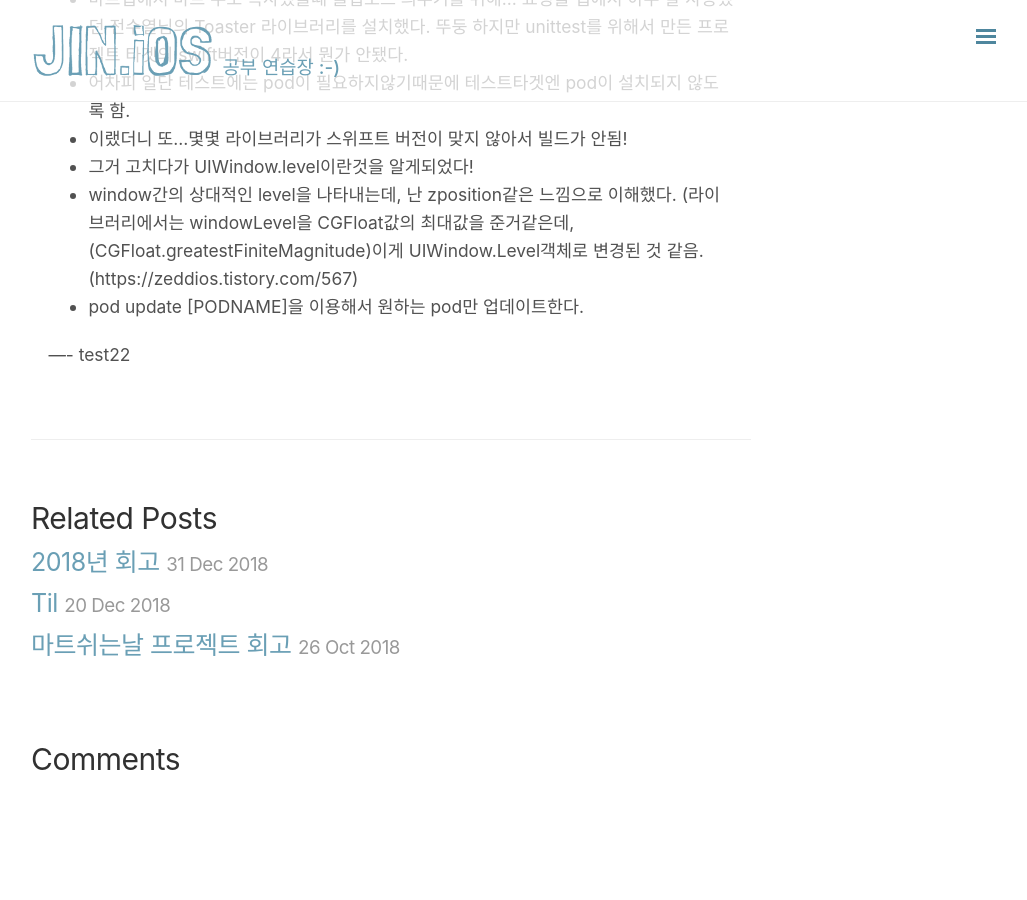
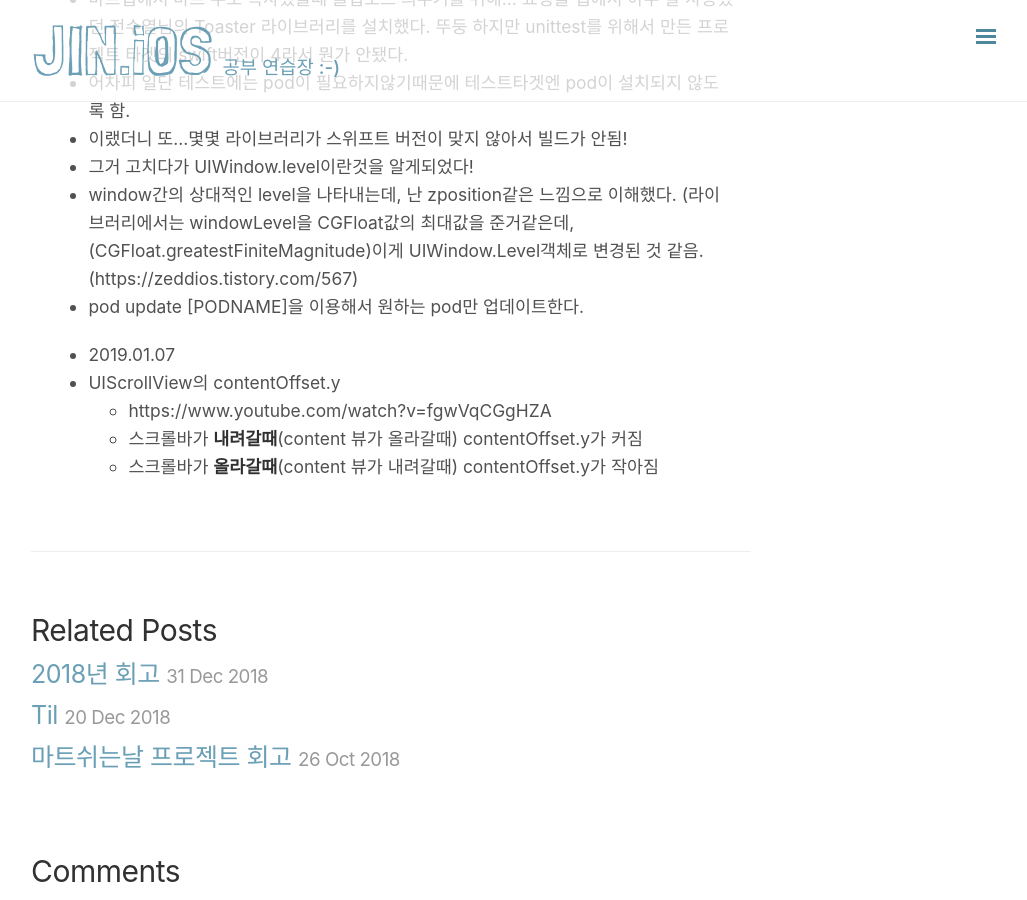
Before and after one commit to jinios/jinios.github.io, a Jekyll site: the page built from _posts/TIL/TIL-2019/2019-01-02-TIL.md, in a window 1280 px wide and 900 px high, scrolled down 896 px. Shown: the whole window, without its empty margins (249-1276 px from the left). Built offline with Jekyll 4.4.1, drawn with Linux system fonts in a browser that asks for light colours; nearby versions of some CDN libraries; our own code applies the rules of GitHub Pages for plain Markdown files; comment, search, counter and statistics services are not loaded; before the commit the page ends 1684 px from its top, so only the background shows below that.

Commit message:
Update post

```diff
--- a/_posts/TIL/TIL-2019/2019-01-02-TIL.md
+++ b/_posts/TIL/TIL-2019/2019-01-02-TIL.md
@@ -26,4 +26,8 @@
 - pod update [PODNAME]을 이용해서 원하는 pod만 업데이트한다.
 
 
----- test22
+- 2019.01.07
+- UIScrollView의 contentOffset.y
+  - https://www.youtube.com/watch?v=fgwVqCGgHZA
+  - 스크롤바가 **내려갈때**(content 뷰가 올라갈때) contentOffset.y가 커짐
+  - 스크롤바가 **올라갈때**(content 뷰가 내려갈때) contentOffset.y가 작아짐
```
